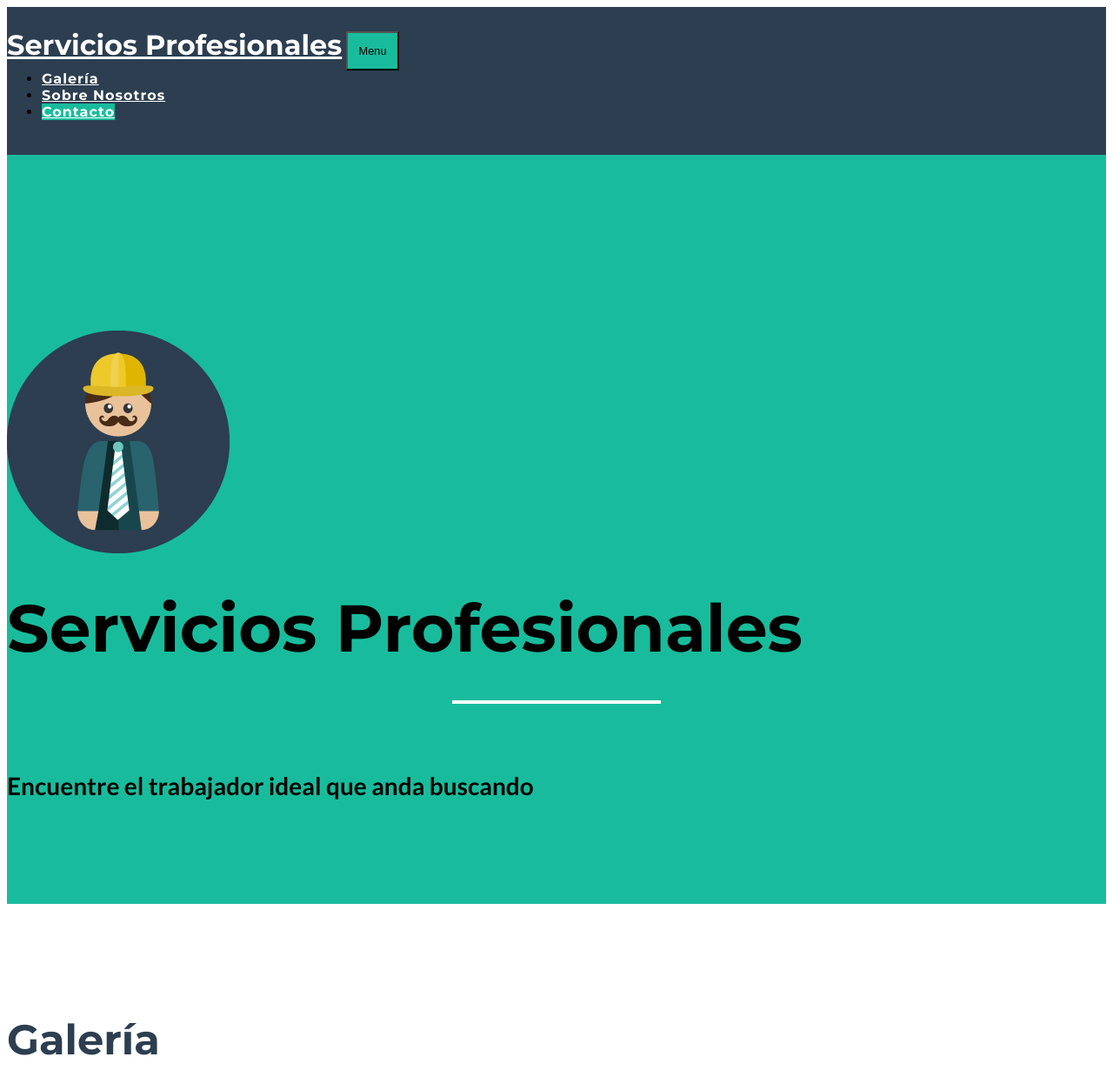
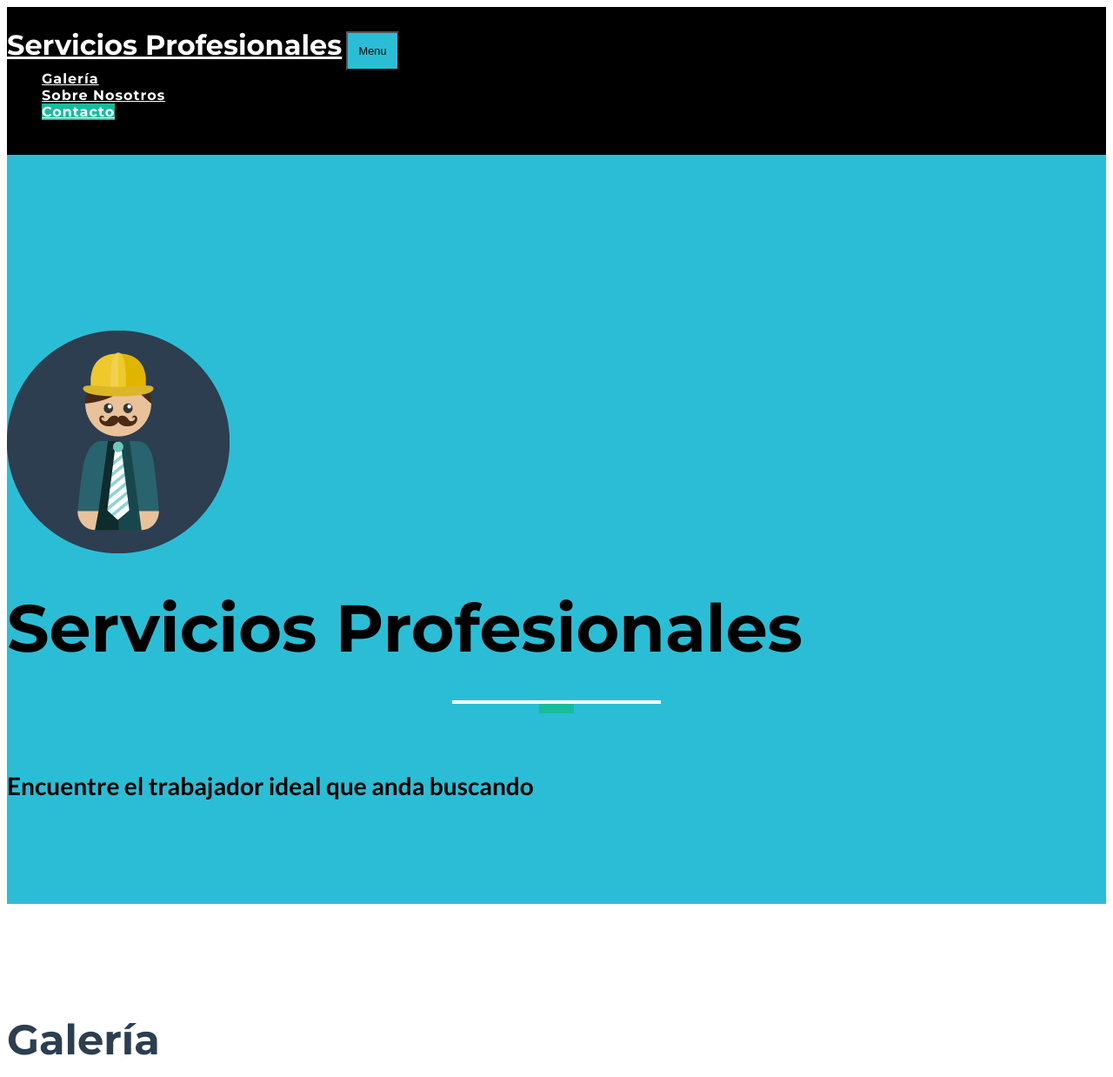
Before and after one commit to acs-um/ServiciosProfesionales, a Django app: page / in a window 1280 px wide. Shown: the top 1238 px of the page at 87% size. Run offline with Django 3.2, Linux system fonts and the light colour scheme; some libraries are stand-ins or nearby versions.

Commit message:
Cambios de colores y los links para poder editar el css.

```diff
--- a/servicios_profesionales/static/css/freelancer.css
+++ b/servicios_profesionales/static/css/freelancer.css
@@ -344,11 +344,11 @@ a:focus, a:hover, a:active {
 }
 
 .bg-primary {
-  background-color: #18BC9C !important;
+  background-color: #2cbdd6 !important;
 }
 
 .bg-secondary {
-  background-color: #2C3E50 !important;
+  background-color: #000000 !important;
 }
 
 .text-primary {
--- a/servicios_profesionales/templates/servicios_profesionales/base.html
+++ b/servicios_profesionales/templates/servicios_profesionales/base.html
@@ -12,10 +12,10 @@
   <title>{% block title %}{% endblock %}</title>
 
   <!-- Bootstrap core CSS -->
-  <link href="{% static 'vendor/bootstrap/css/bootstrap.min.css ' %}" rel="stylesheet">
+  <link href="{% static 'vendor/bootstrap/css/bootstrap.css ' %}" rel="stylesheet">
 
   <!-- Custom fonts for this template -->
-  <link href="{% static 'vendor/font-awesome/css/font-awesome.min.css ' %}" rel="stylesheet" type="text/css">
+  <link href="{% static 'vendor/font-awesome/css/font-awesome.css ' %}" rel="stylesheet" type="text/css">
   <link href="https://fonts.googleapis.com/css?family=Montserrat:400,700" rel="stylesheet" type="text/css">
   <link href="https://fonts.googleapis.com/css?family=Lato:400,700,400italic,700italic" rel="stylesheet" type="text/css">
 
@@ -23,7 +23,7 @@
   <link href="{% static 'vendor/magnific-popup/magnific-popup.css ' %}" rel="stylesheet" type="text/css">
 
   <!-- Custom styles for this template -->
-  <link href="{% static 'css/freelancer.min.css' %}" rel="stylesheet">
+  <link href="{% static 'css/freelancer.css' %}" rel="stylesheet">
 
 </head>
 
```
